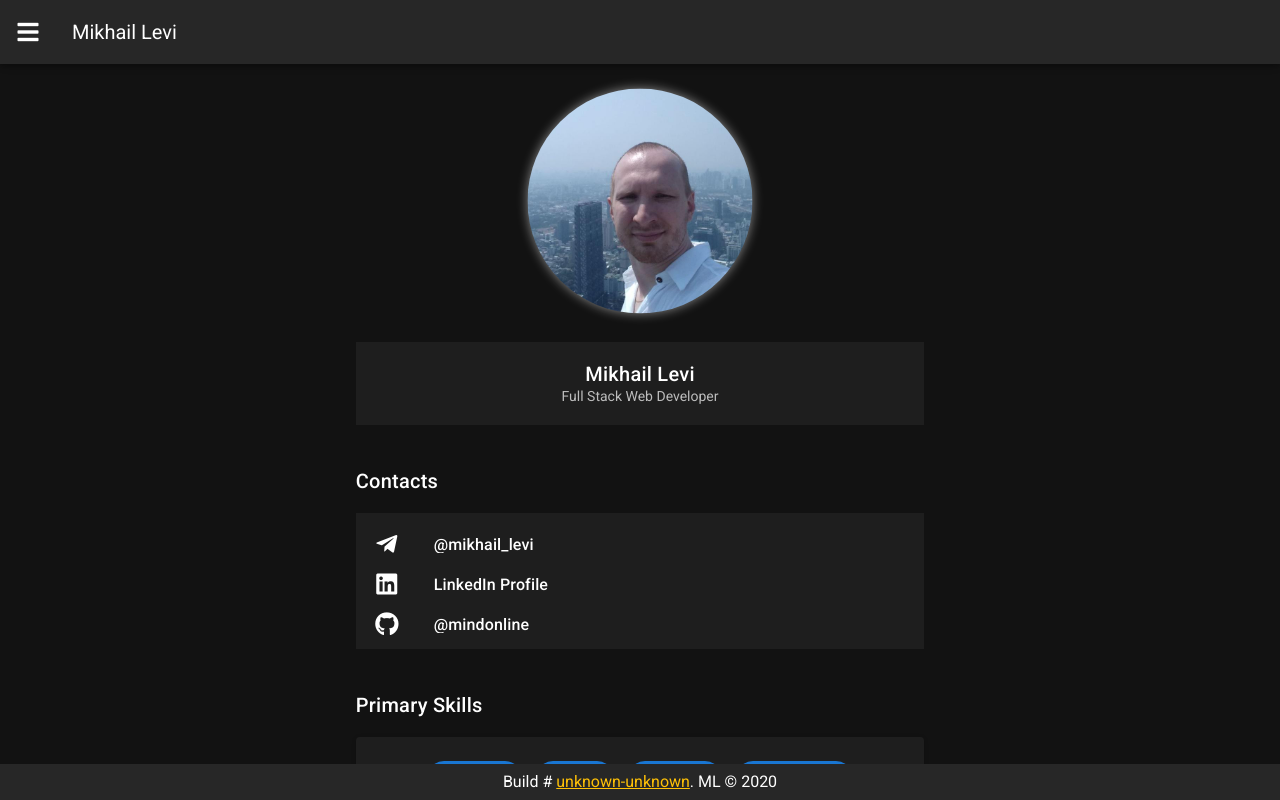
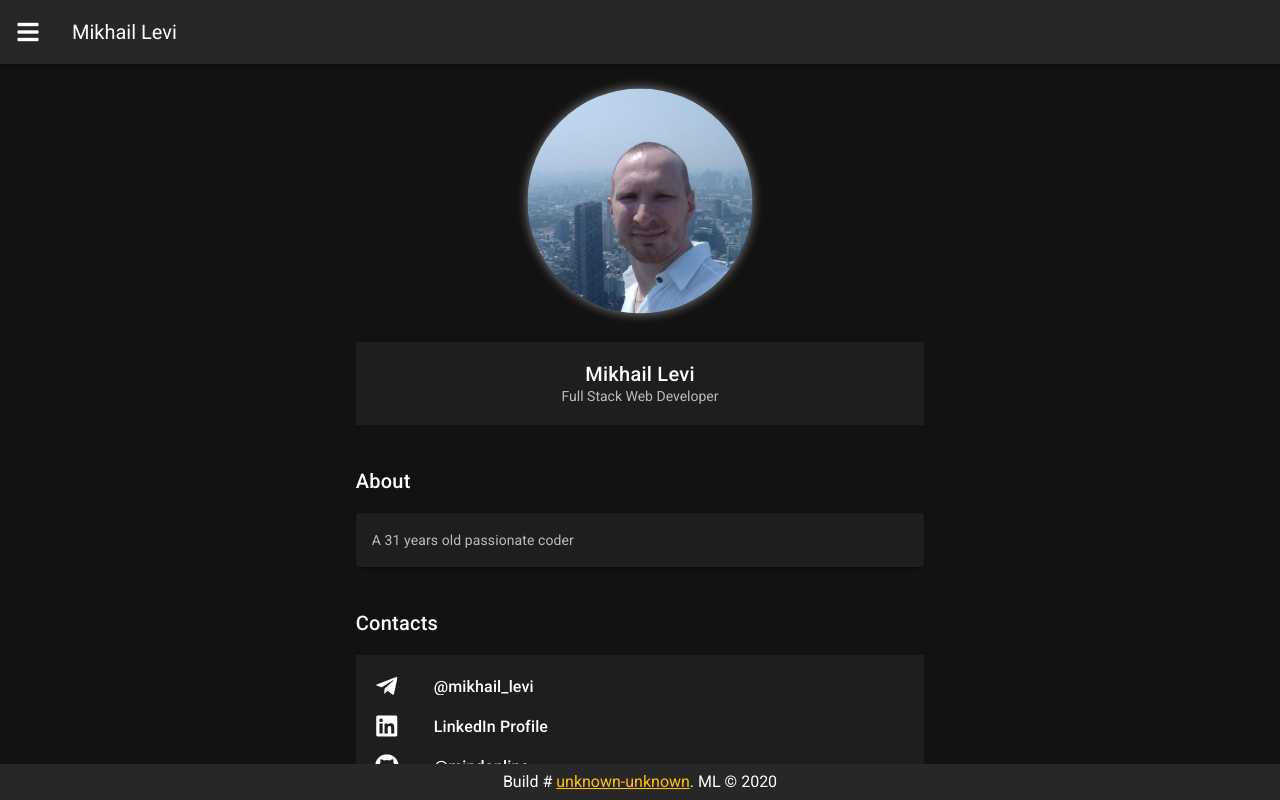
Before and after one commit to mindonline/mindonline, a Nuxt app: page / in a window 1280 px wide. Shown: the top 800 px of the page. Built offline with nearby package versions, Linux system fonts and the light colour scheme.

Commit message:
feature: personal block

```diff
--- /dev/null
+++ b/components/Personal.vue
@@ -0,0 +1,34 @@
+<template>
+  <v-card>
+    <v-card-text>
+      {{ personal }}
+    </v-card-text>
+  </v-card>
+</template>
+
+<script>
+
+import moment from 'moment'
+
+export default {
+  name: 'Personal',
+  props: {
+    birthday: {
+      type: Date,
+      required: true
+    }
+  },
+  computed: {
+    personal () {
+      return this.$store.state.personal.replace('%years%', this.years)
+    },
+    years () {
+      return moment().diff(moment(this.birthday), 'years')
+    }
+  }
+}
+</script>
+
+<style scoped>
+
+</style>
--- a/pages/index.vue
+++ b/pages/index.vue
@@ -1,5 +1,5 @@
 <template>
-  <v-img src="/assets/bg-index.jpg" height="100%">
+  <v-img :src="backgroundImage" height="100%">
     <v-container>
       <v-row>
         <v-col cols="12" md="6" offset-md="3">
@@ -14,9 +14,15 @@
       <v-row wrap justify-center align-start>
         <v-col cols="12" md="6" offset-md="3">
           <div class="title mt-4 mb-4">
+            About
+          </div>
+          <personal :birthday="$store.state.birthday"></personal>
+        </v-col>
+        <v-col cols="12" md="6" offset-md="3">
+          <div class="title mt-4 mb-4">
             Contacts
           </div>
-          <contact-list :value="$store.state.contacts" />
+          <contact-list :value="$store.state.contacts"/>
         </v-col>
         <v-col cols="12" md="6" offset-md="3">
           <div class="title mt-4 mb-4">
@@ -24,7 +30,7 @@
           </div>
           <v-card>
             <v-card-text>
-              <skills-badges :value="$store.state.primarySkills" />
+              <skills-badges :value="$store.state.primarySkills"/>
             </v-card-text>
           </v-card>
         </v-col>
@@ -51,13 +57,29 @@
 import ContactList from '../components/ContactList'
 import ProfileAvatar from '../components/ProfileAvatar'
 import EfficiencyChart from '../components/EfficiencyChart'
+import Personal from '@/components/Personal'
 
 export default {
   components: {
+    Personal,
     EfficiencyChart,
     ProfileAvatar,
     ContactList,
     SkillsBadges
+  },
+
+  computed: {
+    backgroundImage () {
+      switch (this.$vuetify.breakpoint.name) {
+      case 'xs':
+      case 'sm':
+      case 'md':
+        return '/assets/bg-index-mobile.jpg'
+      default:
+        return '/assets/bg-index.jpg'
+      }
+
+    }
   },
 
   head () {
```
Lines whose indentation alone changed are shown as unchanged.
